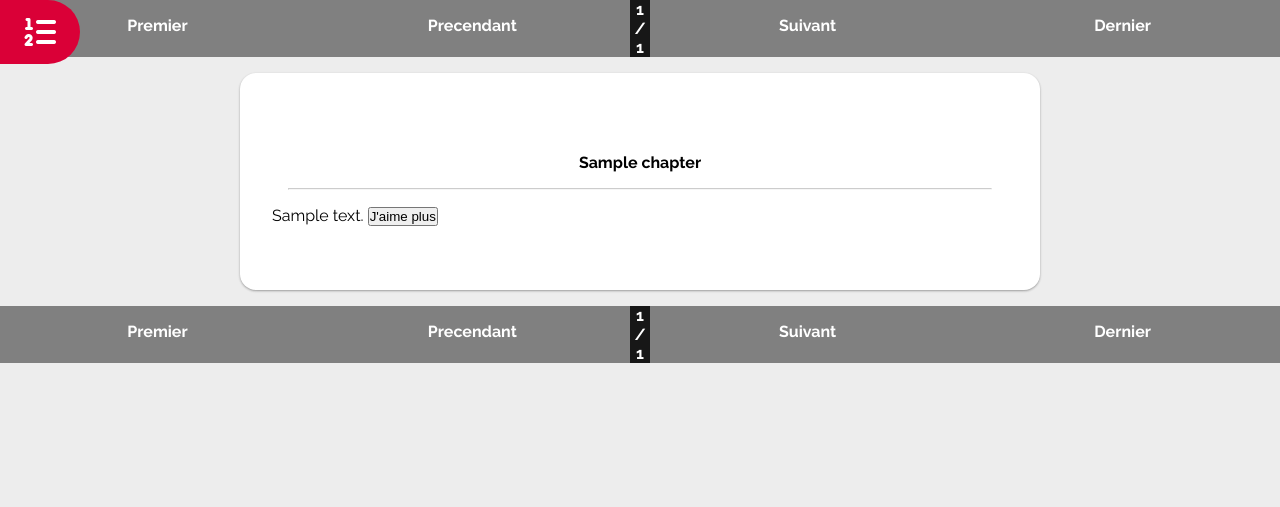
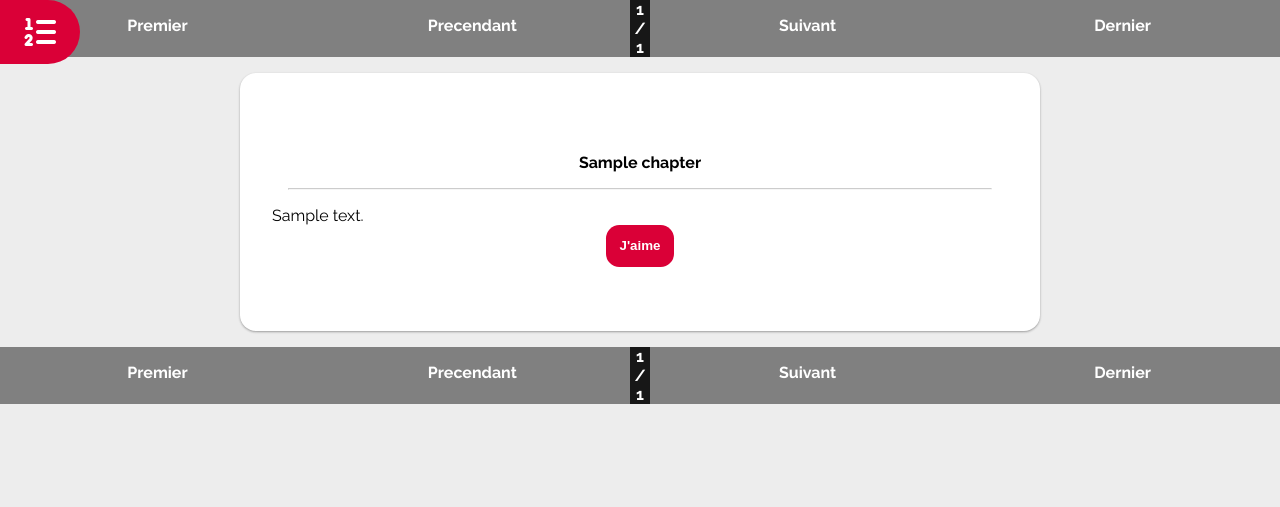
Before and after one commit to bsrodrigue/stalnov-legacy, a Django app: page /reader/novel/1 in a window 1280 px wide. Shown: the part 123-630 px from the top of the page. Run offline with Django 3.2, Linux system fonts and the light colour scheme; a user stored in the database is signed in; tables that the repository leaves empty hold one stand-in row (values such as "Sample post"); parts of the project's set-up code (start-up, migrations or seed data) failed here and were passed over; some libraries are stand-ins or nearby versions.

Commit message:
restart working on it

```diff
--- a/web/src/apps/main/templates/novels/pages/reader.jinja
+++ b/web/src/apps/main/templates/novels/pages/reader.jinja
@@ -1,34 +1,28 @@
-{% extends 'global/base.html' %}
+{% extends "global/base.html" %}
 {% load static %}
+{% load novel_extras %}
 {% block content %}
     <div id="page-top"></div>
-
     <aside class="reader-side-panel reader-side-panel-hidden">
         <div class="reader-side-panel-content">
             <p class="reader-side-panel-title">
                 Table de Matiere
             </p>
-
             {% if chapters %}
                 <ul class="reader-chapter-list">
-                    {% for  chapter in chapters %}
+                    {% for chapter in chapters %}
                         <li>
-                            <a class="reader-chapter-list-item" href="?page={{ forloop.counter }}">
-                                {{ chapter.title  }}
-                            </a>
+                            <a class="reader-chapter-list-item" href="?page={{ forloop.counter }}">{{ chapter.title }}</a>
                         </li>
                     {% endfor %}
                 </ul>
             {% else %}
-
             {% endif %}
         </div>
         <div class="reader-side-panel-toggle">
             <i class="fas fa-list-ol"></i>
         </div>
     </aside>
-
-
     <aside class="reader-navigator material-shadow">
         <div class="reader-navigator-top">
             <a href="#page-top">
@@ -41,33 +35,38 @@
             </a>
         </div>
     </aside>
-
-
     {% include 'novels/blocks/ui_commands/paginator.jinja' %}
     <div class="chapter-content material-shadow">
-        {% for current_chapter in page_obj%}
+        {% for current_chapter in page_obj %}
             {% if current_chapter %}
-                <p class="chapter-title">{{ current_chapter.title }}</p>
-                <hr/>
+                <p class="chapter-title">
+                    {{ current_chapter.title }}
+                </p>
+                <hr />
                 {{ current_chapter.content|safe }}
-                <button data-is-liked="{{ is_liked }}" data-chapter-id="{{ current_chapter.id }}" id="chapter-like-button">
+                {% if user.is_authenticated %}
+                    <button class="like-button {% if current_chapter.id|is_already_liked:user.id %} is-liked {% endif %}"
+                            data-is-liked="{{ current_chapter.id|is_already_liked:user.id }}"
+                            data-chapter-id="{{ current_chapter.id }}"
+                            id="chapter-like-button">
                         {% if is_liked %}
                             J'aime plus
                         {% else %}
                             J'aime
                         {% endif %}
-
                     </button>
                 {% else %}
-                <p class="simple-error-message">Contenu du chapitre introuve</p>
+                    <p>
+                        Connectez-vous pour aimer
+                    </p>
+                {% endif %}
+            {% else %}
+                <p class="simple-error-message">
+                    Contenu du chapitre introuve
+                </p>
             {% endif %}
         {% endfor %}
     </div>
-
-
     <div id="page-bottom"></div>
-
     {% include 'novels/blocks/ui_commands/paginator.jinja' %}
-
-
 {% endblock content %}
--- a/web/src/apps/main/views/default.py
+++ b/web/src/apps/main/views/default.py
@@ -291,12 +291,12 @@ class ReaderView(View):
         paginator = Paginator(chapters, 1)
         page_number = request.GET.get("page")
         page_obj = paginator.get_page(page_number)
-        is_liked = page_obj[0].is_liked_by(request.user.id)
+        # is_liked = page_obj[0].is_liked_by(request.user.id)
         extra_context = {
             "novel": novel,
             "chapters": chapters,
             "page_obj": page_obj,
-            "is_liked": is_liked,
+            # "is_liked": is_liked,
         }
 
         return render(request, self.template_name, {**extra_context})
--- a/web/src/frontend/static/global/css/main.css
+++ b/web/src/frontend/static/global/css/main.css
@@ -1,5 +1,4 @@
 @import url("https://fonts.googleapis.com/css2?family=Raleway:ital,wght@0,100;0,200;0,300;0,400;0,500;0,600;0,700;0,800;0,900;1,100;1,200;1,300;1,400;1,500;1,600;1,700;1,800;1,900&display=swap");
-
 :root {
     --main-color: #171717;
     --secondary-color: #444444;
@@ -20,8 +19,10 @@ body {
     position: relative;
     height: 100%;
     scroll-behavior: smooth;
-    -ms-overflow-style: none; /* IE and Edge */
-    scrollbar-width: none; /* Firefox */
+    -ms-overflow-style: none;
+    /* IE and Edge */
+    scrollbar-width: none;
+    /* Firefox */
 }
 
 body {
@@ -32,7 +33,9 @@ body::-webkit-scrollbar {
     display: none;
 }
 
+
 /*--- Global Typography ---*/
+
 a {
     text-decoration: none;
 }
@@ -41,12 +44,16 @@ a:hover {
     cursor: pointer;
 }
 
+
 /*--- ReorderJS ---*/
+
 i.fa-bars :hover {
     cursor: grab;
 }
 
+
 /*--- Modals ---*/
+
 .modal-container {
     position: absolute;
     width: 100vw;
@@ -68,7 +75,6 @@ i.fa-bars :hover {
     justify-content: space-around;
     align-items: center;
     padding: 1em;
-
     width: clamp(300px, 50vw, 400px);
     height: 300px;
     border-radius: 1em;
@@ -105,7 +111,9 @@ i.fa-bars :hover {
     background-color: black;
 }
 
+
 /*--- Header ---*/
+
 header {
     display: flex;
     flex-direction: column;
@@ -119,7 +127,9 @@ header {
     padding: 1em;
 }
 
+
 /*--- Site-Message ---*/
+
 .site-message {
     display: flex;
     justify-content: space-around;
@@ -128,7 +138,9 @@ header {
     font-weight: bold;
 }
 
+
 /*--- Upper-Header ---*/
+
 .upper-header {
     align-items: center;
 }
@@ -183,7 +195,9 @@ header {
     color: white;
 }
 
+
 /*--- Lower-Header ---*/
+
 .lower-header {
     background-color: var(--ternary-color);
 }
@@ -194,7 +208,9 @@ header {
     margin: 0.5em;
 }
 
+
 /*--- Side-Panel ---*/
+
 .side-panel {
     position: absolute;
     z-index: 3;
@@ -268,6 +284,7 @@ header {
     margin: 1em 0em;
 }
 
+
 /*--- Home-Page ---*/
 
 section {
@@ -312,6 +329,7 @@ section {
     padding: 1em;
 }
 
+
 /*--- Novel-Cards ---*/
 
 .nc-grid {
@@ -333,6 +351,7 @@ section {
 .nc img {
     border-radius: 1em;
 }
+
 
 /*--- Simple-Novel-Cards ---*/
 
@@ -391,7 +410,7 @@ section {
     background-color: black;
 }
 
-.simple-nc:hover > .simple-nc-overlay {
+.simple-nc:hover>.simple-nc-overlay {
     bottom: 0;
     transition: bottom 0.5s ease-out;
 }
@@ -401,6 +420,7 @@ section {
     height: 100%;
     object-fit: cover;
 }
+
 
 /*--- Detailed-Novel-Cards ---*/
 
@@ -435,6 +455,7 @@ section {
 .detailed-nc-overlay-infos :nth-child(1) {
     font-weight: bold;
 }
+
 
 /*--- Registration-Form ---*/
 
@@ -568,7 +589,9 @@ form.auth-form {
     margin-left: auto;
 }
 
+
 /*--- Dashboard ---*/
+
 .dashboard {
     display: flex;
     align-items: center;
@@ -729,7 +752,9 @@ form.auth-form {
     background-color: red;
 }
 
+
 /*--- Create-Novel-Form ---*/
+
 .writing-form {
     background-color: white;
     padding: 1em;
@@ -775,6 +800,7 @@ form.auth-form {
 .writing_save_button {
     width: 100%;
 }
+
 
 /*--- Novel Cover---*/
 
@@ -824,15 +850,15 @@ form.auth-form {
     border: none;
 }
 
+
 /*--- User-Profile ---*/
+
 .profile-header {
     background-color: #082032;
     padding: 3em 1em;
-
     display: flex;
     flex-direction: column;
     align-items: center;
-
     color: white;
 }
 
@@ -864,7 +890,9 @@ form.auth-form {
     font-style: italic;
 }
 
+
 /*--- Profile-Tabs ---*/
+
 .profile-tab-selector {
     display: flex;
     justify-content: space-between;
@@ -886,7 +914,9 @@ form.auth-form {
     color: white;
 }
 
+
 /*--- Profile-Tab-Content ---*/
+
 .profile-tab-contents {
     background-color: white;
     padding: 1em 0;
@@ -897,7 +927,9 @@ form.auth-form {
     justify-content: center;
 }
 
+
 /*--- Profile-Tab-About-Me ---*/
+
 .profile-tab-content-about-me {
     flex-direction: column;
     align-items: center;
@@ -933,7 +965,9 @@ form.auth-form {
     font-style: italic;
 }
 
+
 /*--- Reader ---*/
+
 .reader-side-panel {
     display: flex;
     position: fixed;
@@ -999,7 +1033,7 @@ form.auth-form {
     right: 1em;
 }
 
-.reader-navigator > div {
+.reader-navigator>div {
     margin: 1em;
 }
 
@@ -1029,15 +1063,42 @@ form.auth-form {
     opacity: 0.5;
 }
 
+.like-button {
+    border: none;
+    border-radius: 1em;
+    padding: 1em;
+    font-weight: bold;
+    display: block;
+    margin: 0 auto;
+    color: white;
+}
+
+.like-button:hover {
+    cursor: pointer;
+}
+
+.is-liked {
+    background-color: var(--ternary-color);
+}
+
+.is-not-liked {
+    background-color: var(--main-color);
+}
+
+
 /*--- Utilities ---*/
+
 .wrapper {
-    margin-right: auto; /* 1 */
-    margin-left: auto; /* 1 */
-
-    max-width: 1400px; /* 2 */
-
-    padding-right: 10px; /* 3 */
-    padding-left: 10px; /* 3 */
+    margin-right: auto;
+    /* 1 */
+    margin-left: auto;
+    /* 1 */
+    max-width: 1400px;
+    /* 2 */
+    padding-right: 10px;
+    /* 3 */
+    padding-left: 10px;
+    /* 3 */
 }
 
 .center-box {
```
Also changed, not shown: web/src/frontend/static/global/js/main.js (+8 -8 lines). Lines whose indentation alone changed are shown as unchanged.
